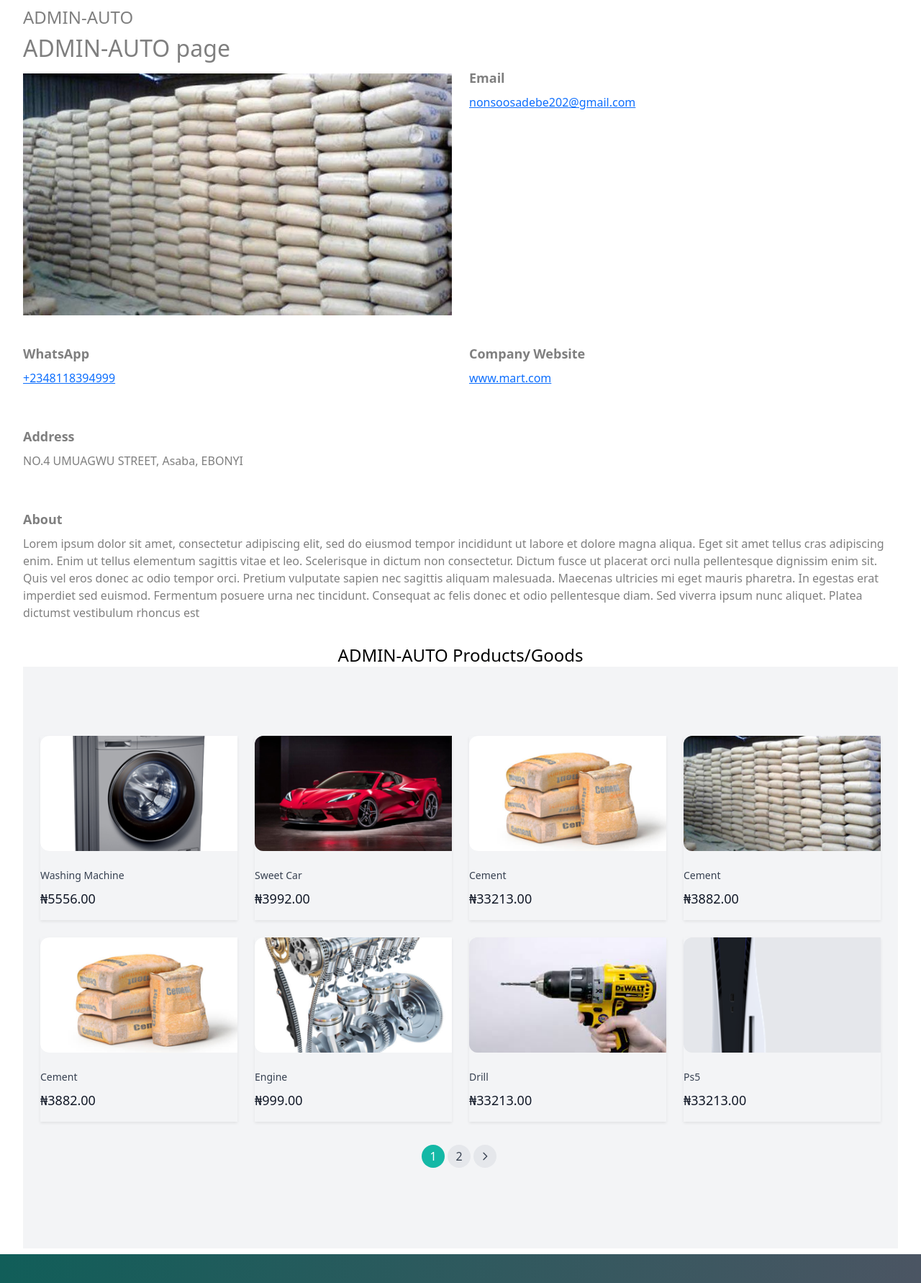
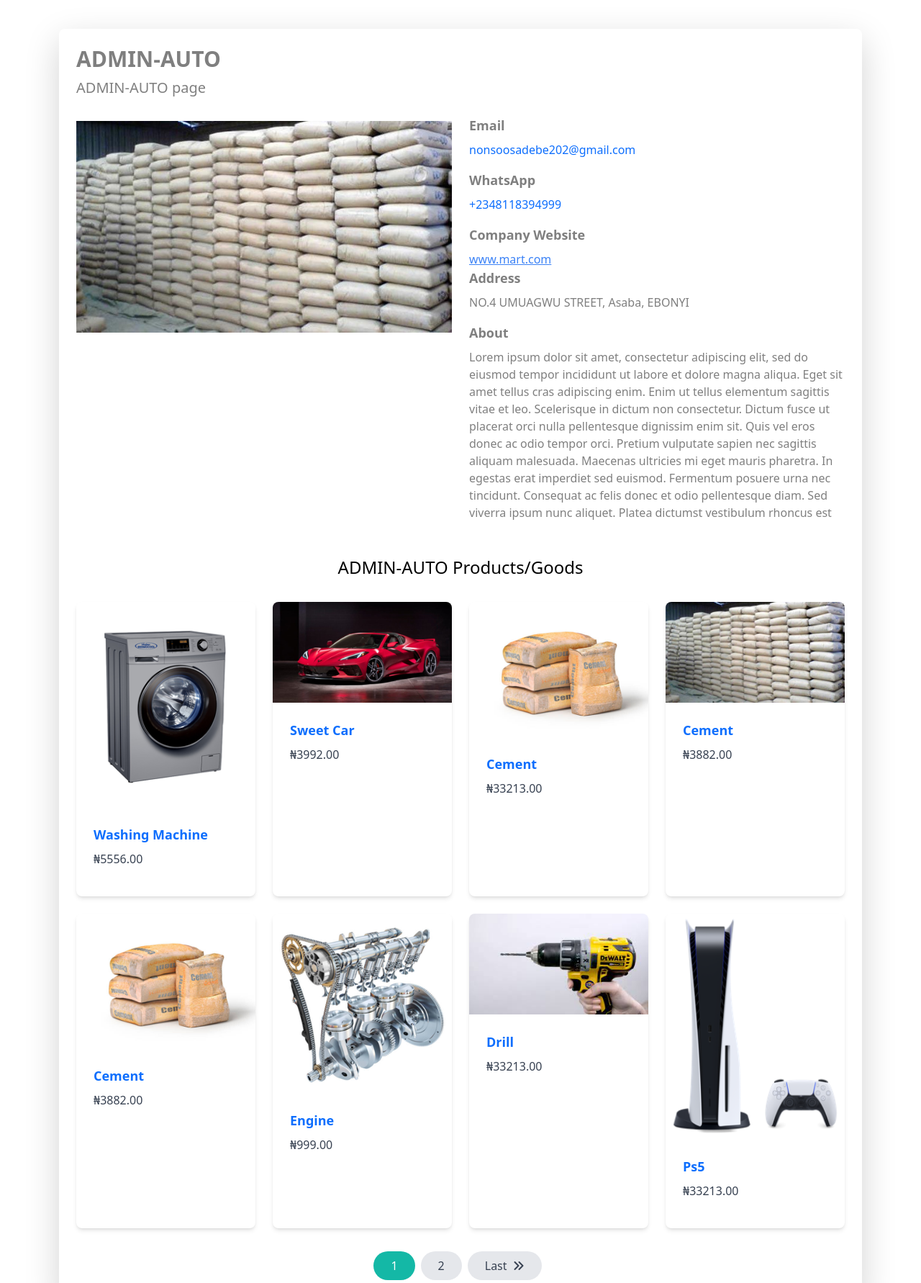
Before and after one commit to nonzoo/moukachan, a Django app: page /vendors/1/ in a window 1280 px wide. Shown: the part 184-1966 px from the top of the page at 72% size. Run offline with Django 4.2, Linux system fonts and the light colour scheme; data comes from the database, SQL or seed files in the repository; both versions use the stored data as it was after the commit; some libraries are stand-ins or nearby versions.

Commit message:
third commit

```diff
--- a/static/build/output.css
+++ b/static/build/output.css
@@ -911,6 +911,11 @@ video {
   border-color: rgb(248 113 113 / var(--tw-border-opacity));
 }
 
+.bg-blue-500 {
+  --tw-bg-opacity: 1;
+  background-color: rgb(59 130 246 / var(--tw-bg-opacity));
+}
+
 .bg-gray-100 {
   --tw-bg-opacity: 1;
   background-color: rgb(243 244 246 / var(--tw-bg-opacity));
@@ -981,10 +986,6 @@ video {
   background-color: rgb(255 255 255 / var(--tw-bg-opacity));
 }
 
-.bg-gradient-to-l {
-  background-image: linear-gradient(to left, var(--tw-gradient-stops));
-}
-
 .bg-gradient-to-r {
   background-image: linear-gradient(to right, var(--tw-gradient-stops));
 }
@@ -1007,8 +1008,8 @@ video {
   --tw-gradient-stops: var(--tw-gradient-from), var(--tw-gradient-to);
 }
 
-.to-gray-400 {
-  --tw-gradient-to: #9ca3af var(--tw-gradient-to-position);
+.to-gray-200 {
+  --tw-gradient-to: #e5e7eb var(--tw-gradient-to-position);
 }
 
 .to-gray-600 {
@@ -1021,10 +1022,6 @@ video {
 
 .to-teal-600 {
   --tw-gradient-to: #0d9488 var(--tw-gradient-to-position);
-}
-
-.to-gray-200 {
-  --tw-gradient-to: #e5e7eb var(--tw-gradient-to-position);
 }
 
 .object-cover {
@@ -1101,6 +1098,11 @@ video {
 .py-6 {
   padding-top: 1.5rem;
   padding-bottom: 1.5rem;
+}
+
+.py-8 {
+  padding-top: 2rem;
+  padding-bottom: 2rem;
 }
 
 .pl-6 {
@@ -1263,10 +1265,21 @@ video {
   box-shadow: var(--tw-ring-offset-shadow, 0 0 #0000), var(--tw-ring-shadow, 0 0 #0000), var(--tw-shadow);
 }
 
+.shadow-md {
+  --tw-shadow: 0 4px 6px -1px rgb(0 0 0 / 0.1), 0 2px 4px -2px rgb(0 0 0 / 0.1);
+  --tw-shadow-colored: 0 4px 6px -1px var(--tw-shadow-color), 0 2px 4px -2px var(--tw-shadow-color);
+  box-shadow: var(--tw-ring-offset-shadow, 0 0 #0000), var(--tw-ring-shadow, 0 0 #0000), var(--tw-shadow);
+}
+
 .shadow-sm {
   --tw-shadow: 0 1px 2px 0 rgb(0 0 0 / 0.05);
   --tw-shadow-colored: 0 1px 2px 0 var(--tw-shadow-color);
   box-shadow: var(--tw-ring-offset-shadow, 0 0 #0000), var(--tw-ring-shadow, 0 0 #0000), var(--tw-shadow);
+}
+
+.hover\:bg-blue-600:hover {
+  --tw-bg-opacity: 1;
+  background-color: rgb(37 99 235 / var(--tw-bg-opacity));
 }
 
 .hover\:bg-gray-100:hover {
@@ -1322,6 +1335,10 @@ video {
 .hover\:text-teal-300:hover {
   --tw-text-opacity: 1;
   color: rgb(94 234 212 / var(--tw-text-opacity));
+}
+
+.hover\:underline:hover {
+  text-decoration-line: underline;
 }
 
 .focus\:border-teal-500:focus {
@@ -1403,6 +1420,10 @@ video {
     grid-template-columns: repeat(2, minmax(0, 1fr));
   }
 
+  .md\:grid-cols-3 {
+    grid-template-columns: repeat(3, minmax(0, 1fr));
+  }
+
   .md\:justify-between {
     justify-content: space-between;
   }
@@ -1438,6 +1459,10 @@ video {
     grid-template-columns: repeat(3, minmax(0, 1fr));
   }
 
+  .lg\:grid-cols-4 {
+    grid-template-columns: repeat(4, minmax(0, 1fr));
+  }
+
   .lg\:px-8 {
     padding-left: 2rem;
     padding-right: 2rem;
--- a/store/templates/store/product_detail.html
+++ b/store/templates/store/product_detail.html
@@ -113,7 +113,7 @@
 
             </div>
               {% if product.description %}
-              <div class="lg:col-span-3 text-justify">
+              <div class="lg:col-span-3">
                   <h3 class="text-xl font-bold">Description</h3>
                   <p class="text-gray-800 whitespace-pre-wrap break-words">{{ product.description }}</p>
               </div>
--- a/userprofile/templates/userprofile/vendor_detail.html
+++ b/userprofile/templates/userprofile/vendor_detail.html
@@ -5,107 +5,83 @@
 {% endblock %}
 
 {% block content %}
-<h1 class="text-2xl">{{ user.username }}</h1>
+    <div class="container mx-auto py-8">
+        <div class="bg-white rounded-lg shadow-lg p-6">
+            <h1 class="text-3xl font-bold">{{ user.username }}</h1>
 
-<h2>{{ user.username }} page</h2>
-<div class="grid grid-cols-1 md:grid-cols-2 gap-4 min-h-screen">
-    <div class="md:col-span-1">
+            <h2 class="text-xl mb-4">{{ user.username }} page</h2>
+
+            <div class="grid grid-cols-1 md:grid-cols-2 gap-4">
+                <div>
                     {% if user.userprofile.company_image %}
                         <img src="{{ user.userprofile.company_image.url }}" alt="Company Image" class="mt-2 w-full">
                     {% else %}
                         <p>No company image available...</p>
                     {% endif %}
                 </div>
-    <div class="md:col-span-1">
+                <div>
                     <h2 class="text-lg font-semibold">Email</h2>
-        <p class="mt-2"><a href="mailto:{{ user.userprofile.company_email }}">{{ user.email }}</a></p>
-    </div>
-    <div class="md:col-span-1">
+                    <p class="mt-2"><a href="mailto:{{ user.userprofile.company_email }}" class="no-underline">{{ user.email }}</a></p>
                     <h2 class="text-lg font-semibold">WhatsApp</h2>
-        <p class="mt-2"><a href="https://wa.me/{{ user.userprofile.company_whatsapp_number }}" text="urlencodetext">{{ user.userprofile.company_whatsapp_number }}</a>
-        </p>
-    </div>
+                    <p class="mt-2"><a href="https://wa.me/{{ user.userprofile.company_whatsapp_number }}" class="no-underline">{{ user.userprofile.company_whatsapp_number }}</a></p>
+
                     {% if user.userprofile.website %}
-            <div class="md:col-span-1">
                         <h2 class="text-lg font-semibold">Company Website</h2>
-                <a href="https://{{ user.userprofile.website }}"><p class="mt-2">{{ user.userprofile.website }}</p></a>
-            </div>
+                        <a href="https://{{ user.userprofile.website }}" class="text-blue-500 hover:underline">{{ user.userprofile.website }}</a>
                     {% endif %}
-    <div class="md:col-span-1">
+
                     <h2 class="text-lg font-semibold">Address</h2>
-        <p class="mt-2">{{ user.userprofile.company_address }}, {{user.userprofile.lga}}, {{user.userprofile.state}}</p>
-    </div>
+                    <p class="mt-2">{{ user.userprofile.company_address }}, {{ user.userprofile.lga }}, {{ user.userprofile.state }}</p>
+
                     {% if user.userprofile.about %}
-    <div class="md:col-span-2">
-        <h2 class="text-lg text-justify font-semibold">About</h2>
+                        <h2 class="text-lg font-semibold">About</h2>
                         <p class="mt-2">{{ user.userprofile.about }}</p>
-    </div>
                     {% endif %}
-</div>
-
-<div class="text-2xl text-black text-center">{{ user.username }} Products/Goods</div>
-<div class="bg-gray-100">
-  <div class="mx-auto max-w-2xl px-4 py-16 sm:px-6 sm:py-24 lg:max-w-7xl lg:px-8">
-      <div class="grid grid-cols-2 gap-4 sm:grid-cols-2 md:grid-cols-2 lg:grid-cols-3 xl:grid-cols-4 xl:gap-x-8">
-          {% for product in products %}
-          <a href="{% url 'product_detail' product.category.slug product.subcategory.slug product.slug %}" class="group no-underline shadow-sm">
-              <div class="aspect-w-1 aspect-h-1 sm:aspect-w-1 sm:aspect-h-1 md:aspect-w-1 md:aspect-h-1 xl:aspect-w-1 xl:aspect-h-1">
-                  <div class="w-30 h-40 sm:w-30 sm:h-40 overflow-hidden rounded-s-xl bg-gray-200">
-                      <img src="{{ product.get_thumbnail }}" alt="Image of {{ product.title }}" class="object-cover object-center w-full h-full group-hover:opacity-75">
                 </div>
             </div>
 
-              <h3 class="mt-4 text-sm text-gray-700">{{ product.title }}</h3>
-              <p class="mt-1 text-lg font-medium text-gray-900">₦{{ product.price }}</p>
+            <div class="text-2xl text-black text-center mt-8">{{ user.username }} Products/Goods</div>
+            <div class="grid grid-cols-1 sm:grid-cols-2 md:grid-cols-3 lg:grid-cols-4 gap-4 mt-8">
+                {% for product in products %}
+                    <a href="{% url 'product_detail' product.category.slug product.subcategory.slug product.slug %}" class="block bg-white rounded-lg shadow-md overflow-hidden no-underline">
+                        <div class="relative pb-2/3">
+                          <img src="{{ product.get_thumbnail }}" alt="Image of {{ product.title }}" class="object-cover object-center w-full h-full group-hover:opacity-75">
+                        </div>
+                        <div class="p-4">
+                            <h3 class="text-lg font-semibold">{{ product.title }}</h3>
+                            <p class="mt-2 text-gray-700">₦{{ product.price }}</p>
+                        </div>
                     </a>
                 {% empty %}
                     <p>No Product under this Vendor</p>
                 {% endfor %}
             </div>
 
-      <!-- Pagination links -->
-      <div class="mt-8">
             {% if products.has_other_pages %}
-          <nav class="flex items-center justify-center">
-            <ul class="pagination">
+                <div class="flex justify-center mt-8">
+                    <nav class="inline-flex">
                         {% if products.has_previous %}
-                <li>
-                  <a href="?page=1" class="flex items-center justify-center w-8 h-8 bg-gray-200 text-gray-700 rounded-full hover:bg-gray-300 no-underline mr-1">
-                    <svg xmlns="http://www.w3.org/2000/svg" fill="none" viewBox="0 0 24 24" stroke="currentColor" class="w-4 h-4">
-                      <path stroke-linecap="round" stroke-linejoin="round" stroke-width="2" d="M15 19l-7-7 7-7" />
-                    </svg>
+                            <a href="?page=1" class="mr-2 px-4 py-2 bg-gray-200 text-gray-700 rounded-full hover:bg-gray-300 no-underline">
+                                <i class="fas fa-angle-double-left mr-2"></i>First
                             </a>
-                </li>
                         {% endif %}
 
                         {% for num in products.paginator.page_range %}
                             {% if products.number == num %}
-                  <li>
-                    <a href="?page={{ num }}" class="flex items-center justify-center w-8 h-8 bg-teal-500 text-white rounded-full hover:bg-teal-600 no-underline mr-1">{{ num }}</a>
-                  </li>
+                                <a href="?page={{ num }}" class="mr-2 px-4 py-2 bg-teal-500 text-white rounded-full hover:bg-teal-600 no-underline">{{ num }}</a>
                             {% elif num > products.number|add:'-3' and num < products.number|add:'3' %}
-                  <li>
-                    <a href="?page={{ num }}" class="flex items-center justify-center w-8 h-8 bg-gray-200 text-gray-700 rounded-full hover:bg-gray-300 no-underline mr-1">{{ num }}</a>
-                  </li>
+                                <a href="?page={{ num }}" class="mr-2 px-4 py-2 bg-gray-200 text-gray-700 rounded-full hover:bg-gray-300 no-underline">{{ num }}</a>
                             {% endif %}
                         {% endfor %}
 
                         {% if products.has_next %}
-                <li>
-                  <a href="?page={{ products.paginator.num_pages }}" class="flex items-center justify-center w-8 h-8 bg-gray-200 text-gray-700 rounded-full hover:bg-gray-300 no-underline mr-1">
-                    <svg xmlns="http://www.w3.org/2000/svg" fill="none" viewBox="0 0 24 24" stroke="currentColor" class="w-4 h-4">
-                      <path stroke-linecap="round" stroke-linejoin="round" stroke-width="2" d="M9 5l7 7-7 7" />
-                    </svg>
+                            <a href="?page={{ products.paginator.num_pages }}" class="mr-2 px-4 py-2 bg-gray-200 text-gray-700 rounded-full hover:bg-gray-300 no-underline">
+                                Last<i class="fas fa-angle-double-right ml-2"></i>
                             </a>
-                </li>
                         {% endif %}
-            </ul>
                     </nav>
+                </div>
             {% endif %}
         </div>
     </div>
-</div>
-
-  </div>
-
 {% endblock %}
```
Also changed, not shown: db.sqlite3. Lines whose indentation alone changed are shown as unchanged.
